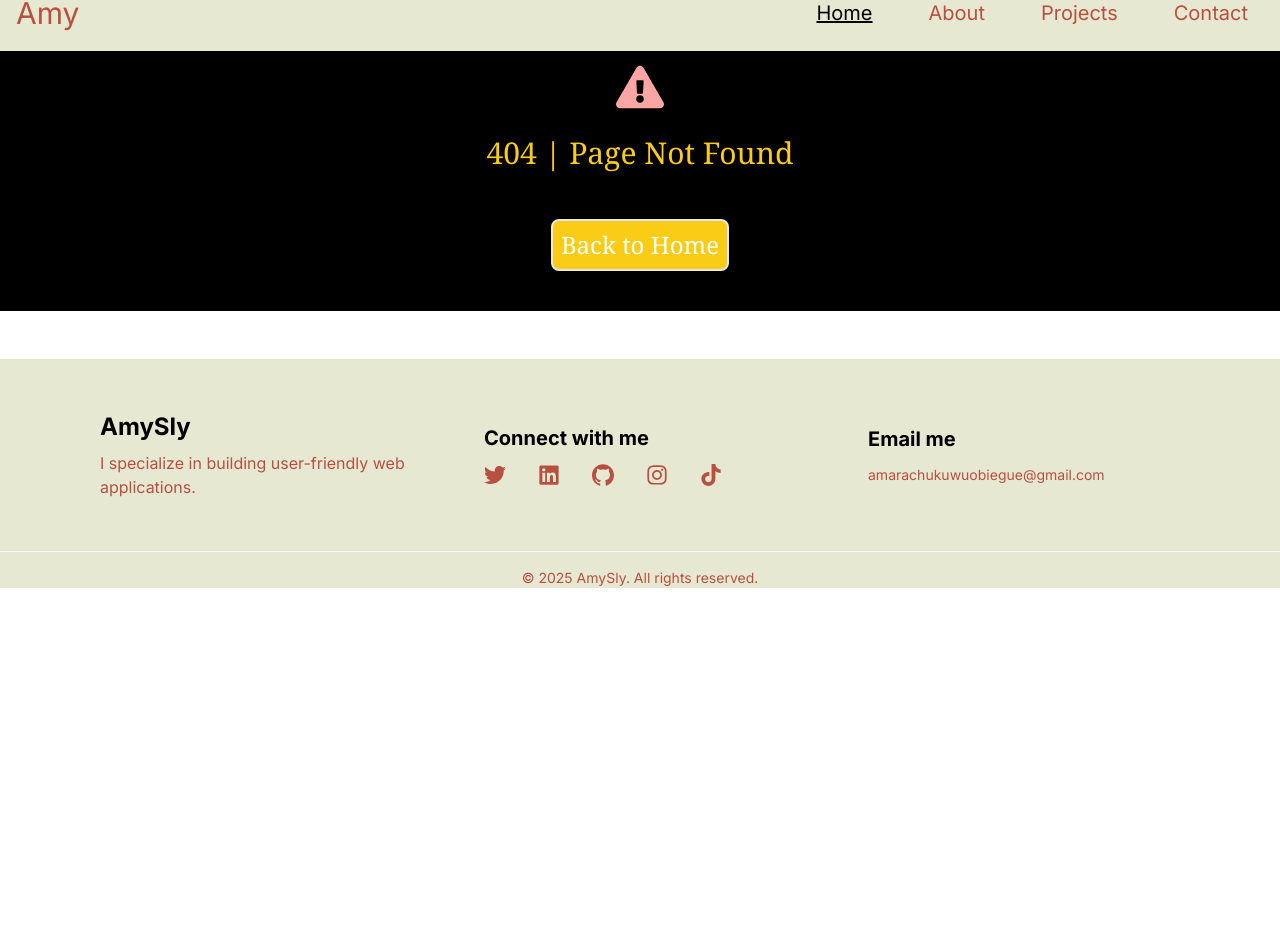
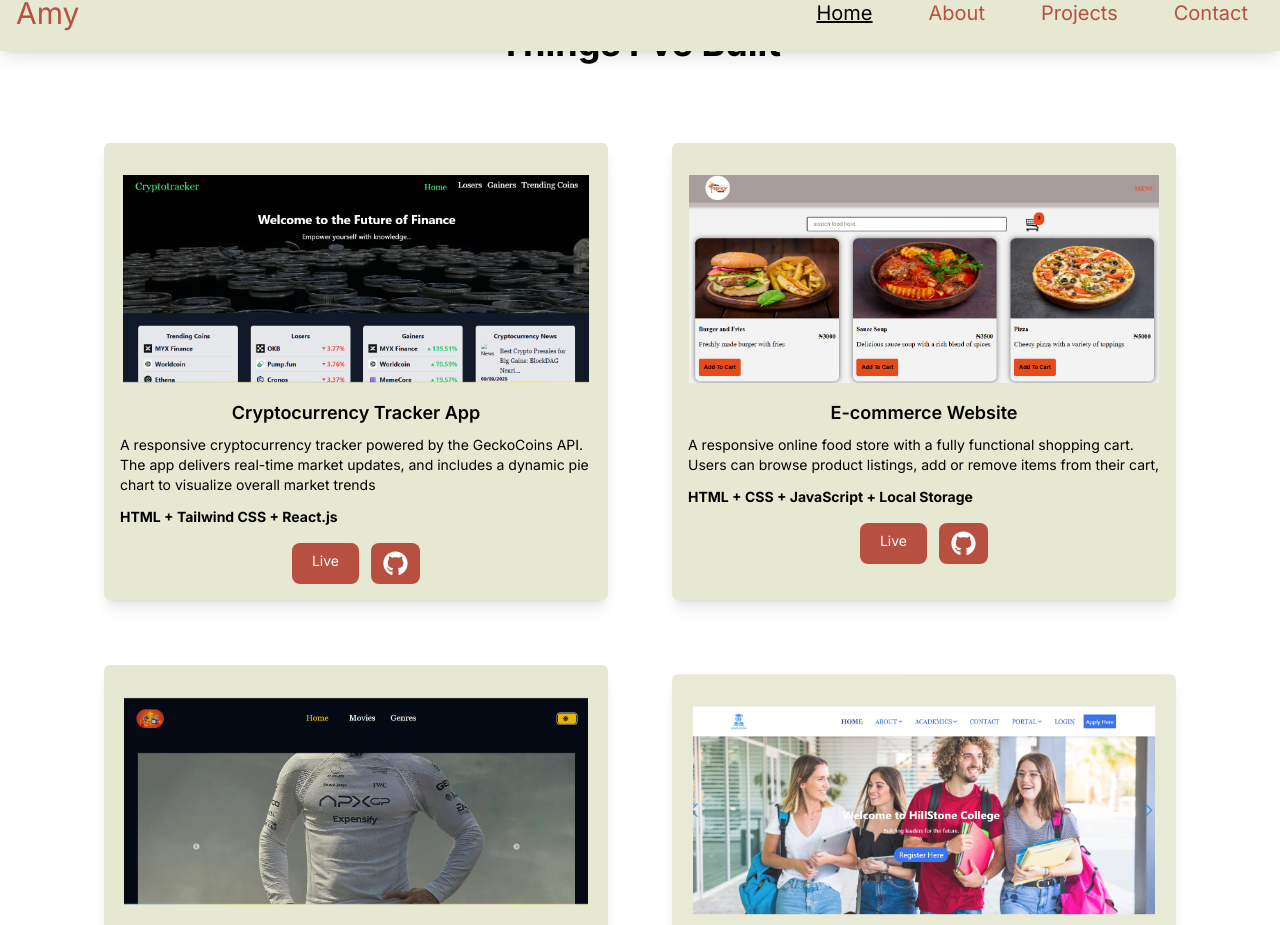
Before and after one commit to Amysly/my-port, a React (Vite) app: page /projects in a window 1280 px wide. Shown: the part 25-950 px from the top of the page. Before the commit the page ends 800 px from the top, so only its background shows below. Built offline with nearby package versions, Linux system fonts and the light colour scheme.

Commit message:
index page

```diff
--- a/index.html
+++ b/index.html
@@ -3,8 +3,10 @@
   <head>
     <meta charset="UTF-8" />
     <link rel="icon" type="image/svg+xml" href="/vite.svg" />
-    <meta name="viewport" content="width=device-width, initial-scale=1.0" />
-    <title>Amysly Portfolio</title>
+    <meta  name="description" content="Amy is a frontend developer specializing in React,
+     Tailwind CSS, and JavaScript. View projects, skills, and contact details."
+/>
+    <title>AmySly - Frontend Developer </title>
     <link href="https://fonts.googleapis.com/css2?family=Inter:wght@400;500;600;700&family=Poppins:wght@400;600;700&display=swap" rel="stylesheet">
   </head>
   <body>
--- a/src/App.jsx
+++ b/src/App.jsx
@@ -19,10 +19,10 @@ const router = createBrowserRouter(
   createRoutesFromElements(
     <Route path='/' element={<MainLayout />}>
       <Route index element={<Homepage />} />
-      <Route path='/about' element={<About />} />
+      <Route path='/about-me' element={<About />} />
       <Route path ='/skills' element ={<Skills/>}/>
-      <Route path='/project' element={<Project />} />
-      <Route path='contact' element={<Forms />} />
+      <Route path='/projects' element={<Project />} />
+      <Route path='/contact' element={<Forms />} />
       <Route path='*' element={<NotFound />} />
     </Route>
   )
--- a/src/Pages/Forms.jsx
+++ b/src/Pages/Forms.jsx
@@ -101,7 +101,7 @@ const Form = () => {
 
 
         {/* Right Side - Contact Form */}
-        <div className="p-3 md:p-10 mt-4 sm:mt-8 lg:mt-16">
+        <div className="p-3 md:p-10 mt-4 sm:mt-8 lg:mt-16" data-aos='zoom-in'>
           <form
             ref={form}
             onSubmit={sendEmail}
--- a/src/Pages/Header.jsx
+++ b/src/Pages/Header.jsx
@@ -65,8 +65,8 @@ const Header = () => {
           <div className="py-6 flex flex-col items-center gap-4">
             {[
               { to: "home", label: "Home" },
-              { to: "about", label: "About" },
-              { to: "project", label: "Projects" },
+              { to: "about-me", label: "About" },
+              { to: "projects", label: "Projects" },
               { to: "contact", label: "Contact" },
             ].map((link) => (
               <Link
--- a/src/Pages/Home.jsx
+++ b/src/Pages/Home.jsx
@@ -17,13 +17,13 @@ const paragraphWrite={
 
 
 const Home = () => {
-  const [doneTyping, setDoneTyping] = useState(false);
+  //const [doneTyping, setDoneTyping] = useState(false);
 
-useEffect(() => {
+//useEffect(() => {
     // match typing duration in CSS (2s here)
-    const timer = setTimeout(() => setDoneTyping(true), 3000);
-    return () => clearTimeout(timer);
-  }, []);
+   // const timer = setTimeout(() => setDoneTyping(true), 3000);
+    //return () => clearTimeout(timer);
+  //}, []);
 
 
   const iconStyle =
@@ -35,7 +35,9 @@ useEffect(() => {
       <div className="p-4 items-center">
          <div className="flex justify-center items-center mt-16">
             <img
+            alt="Amarasly's profile image"
             src="images/amyslyblack.png"
+            loading="lazy"
             className="h-80 w-80 rounded-full object-cover"
             />
 
--- a/src/Pages/NotFound.jsx
+++ b/src/Pages/NotFound.jsx
@@ -3,16 +3,16 @@ import { Link } from "react-router-dom";
 const NotFound = () => {
     return (
         <div className="flex bg-black space-y-12 items-center justify-center flex-col
-        text-yellow-400 h-300vh w-full p-10 font-serif">
+        text-white h-300vh w-full p-10 font-serif">
         <div className=" text-center text-3xl mt-12">
           <h1 className="text-3xl flex flex-col items-center space-y-6">
-            <FaExclamationTriangle className="h-12 w-12 text-red-300" />
+            <FaExclamationTriangle className="h-12 w-12 text-writing" />
             <p>404 | Page Not Found</p>
           </h1>
         </div>
         <Link
           to="/"
-          className="p-2 rounded-lg border-2 bg-yellow-400 text-white text-2xl"
+          className="p-2 rounded-lg border-2 bg-cream  text-2xl"
         >
           Back to Home
         </Link>
--- a/src/Pages/Project.jsx
+++ b/src/Pages/Project.jsx
@@ -2,31 +2,24 @@ import React from "react";
 import myProjects from "../Pages/ProjectDetails";
 import { FaGithub } from "react-icons/fa";
 
-
 const Project = () => {
   return (
-    <>
-    <div
-      className="py-8 px-4 sm:px-6 md:px-8 lg:py-12 lg:px-16
-       md:min-h-0 md:block"
-    >
-      <div>
-        {/* Heading + description */}
-        <div className="flex flex-col items-center justify-center text-center
-        font-bold mb-6">
-          <h2 className="text-2xl sm:text-4xl mb-4">Things I’ve Built</h2>
-    </div>
+    <div className="py-8 px-4 sm:px-6 md:px-8 lg:py-12 lg:px-16 md:min-h-0 md:block">
+      <div className="flex flex-col items-center justify-center text-center font-bold mb-6">
+        <h2 className="text-2xl sm:text-4xl mb-4">Things I’ve Built</h2>
+      </div>
 
-        {/* Grid of cards */}
-        <div className=" grid grid-cols-1 sm:grid-cols-2 gap-8 sm:gap-10 lg:gap-16 p-10">
-          {myProjects.map((project, index) => (
+      <div className="grid grid-cols-1 sm:grid-cols-2 gap-8 sm:gap-10 lg:gap-16 p-10">
+        {myProjects.map((project, index) => {
+          // Disable buttons for School Management System
+          const isDisabled = project.title === "School Management System";
+
+          return (
             <div
-             key={project.id}
+              key={project.id}
               data-aos="fade-up"
               data-aos-delay={`${index * 500}`}
-              className="
-          bg-cream overflow-hidden shadow-lg rounded-md pt-8"
-
+              className="bg-cream overflow-hidden shadow-lg rounded-md pt-8"
             >
               {/* Image preview */}
               <a
@@ -47,59 +40,46 @@ const Project = () => {
                 <h3 className="text-lg font-semibold text-black text-center">
                   {project.title}
                 </h3>
-                <p className="text-sm mt-2">
-                  {project.description}
-                </p>
+                <p className="text-sm mt-2">{project.description}</p>
                 <p className="text-sm font-bold mt-3">{project.techStack}</p>
 
                 <div className="flex gap-3 mt-4 flex-wrap justify-center">
-                  {project.liveLink ? (
+                  {/* Live Button */}
+                  {project.liveLink && !isDisabled ? (
                     <a
                       href={project.liveLink}
                       target="_blank"
                       rel="noopener noreferrer"
-                      className="bg-writing text-white px-5 py-2 rounded-lg
-                      text-sm font-writing hover:bg-neutral-400 transition"
+                      className="bg-writing text-white px-5 py-2 rounded-lg text-sm font-writing hover:bg-neutral-400 transition"
                     >
                       Live
                     </a>
                   ) : (
                     <span
                       aria-disabled="true"
-                      className="bg-gray-500 text-white px-3 py-2 rounded-lg
-                      text-sm font-serif cursor-not-allowed opacity-70"
+                      className="bg-gray-500 text-white px-3 py-2 rounded-lg text-sm cursor-not-allowed opacity-70"
                     >
                       In Progress
                     </span>
                   )}
 
-                  {project.codeLink ? (
+                  {/* Code Button */}
                     <a
                       href={project.codeLink}
                       target="_blank"
                       rel="noopener noreferrer"
-                      className="bg-writing text-white px-3 py-2 rounded-lg
-                      text-sm font-serif hover:bg-neutral-400 transition"
+                      className="bg-writing text-white px-3 py-2 rounded-lg text-sm font-serif hover:bg-neutral-400 transition"
                     >
-                       <FaGithub size={25} className="" />
+                      <FaGithub size={25} />
                     </a>
-                  ) : (
-                    <span
-                      aria-disabled="true"
-                      className="bg-gray-500 text-white px-3 py-2 rounded-lg
-                      text-sm font-serif cursor-not-allowed opacity-70"
-                    >
-                      In Progress
-                    </span>
-                  )}
+
                 </div>
               </div>
             </div>
-          ))}
-        </div>
+          );
+        })}
       </div>
     </div>
-    </>
   );
 };
 
--- a/src/Pages/ProjectDetails.js
+++ b/src/Pages/ProjectDetails.js
@@ -36,13 +36,13 @@ const myProjects = [
   },
   {
     id: 4,
-    image: "images/movies.png",
+    image: "images/schmgt.png",
     title: "School Management System",
-    description: `A movie discovery app where users can search for films and view
-              details using a public movie database API.`,
+    description: `An ongoing full-stack school management system for managing
+    students, staff, courses, and academic operations.`,
     techStack: "HTML, Tailwind CSS, React.js + TypeScript + Express.js + MongoDB",
-    liveLink: "https://movieapp-amysly.netlify.app",
-    codeLink: "https://github.com/Amysly/movie_app",
+    liveLink: "",
+    codeLink: "https://github.com/Amysly/AmaniProject",
   }
 ];
 
--- a/src/index.css
+++ b/src/index.css
@@ -16,42 +16,34 @@ html {
 }
 
 
-
-.glow-animate {
-  text-shadow:
-    0 0 5px white,
-    0 0 10px white,
-    0 0 20px white;
-}
-
 /*.footer-border{
   border:1px solid gray
-}*/
+}
 .typewriter {
   display: inline-block;
-  overflow: hidden;            /* Ensures text is hidden until revealed */
-  white-space: nowrap;         /* Keeps text on one line */
-  border-right: 3px solid; /* Cursor effect */
-  width: 0;                    /* Start hidden */
+  overflow: hidden;
+  white-space: nowrap;
+  border-right: 3px solid;
+  width: 0;
   animation: typing 3s steps(20, end) forwards;
 }
-
+/*
 /* Typing animation */
-@keyframes typing {
+/*@keyframes typing {
   from {
     width: 0;
   }
   to {
     width: 100%;
   }
-}
+}*/
 
-/* Cursor blinking */
+/* Cursor blinking
 @keyframes blink {
   50% {
     border-color: transparent;
   }
-}
+}*/
 
 @keyframes skill-slide {
   0% {
```
Also changed, not shown: public/images/schmgt.png (added), src/components/.Homepage.jsx.
